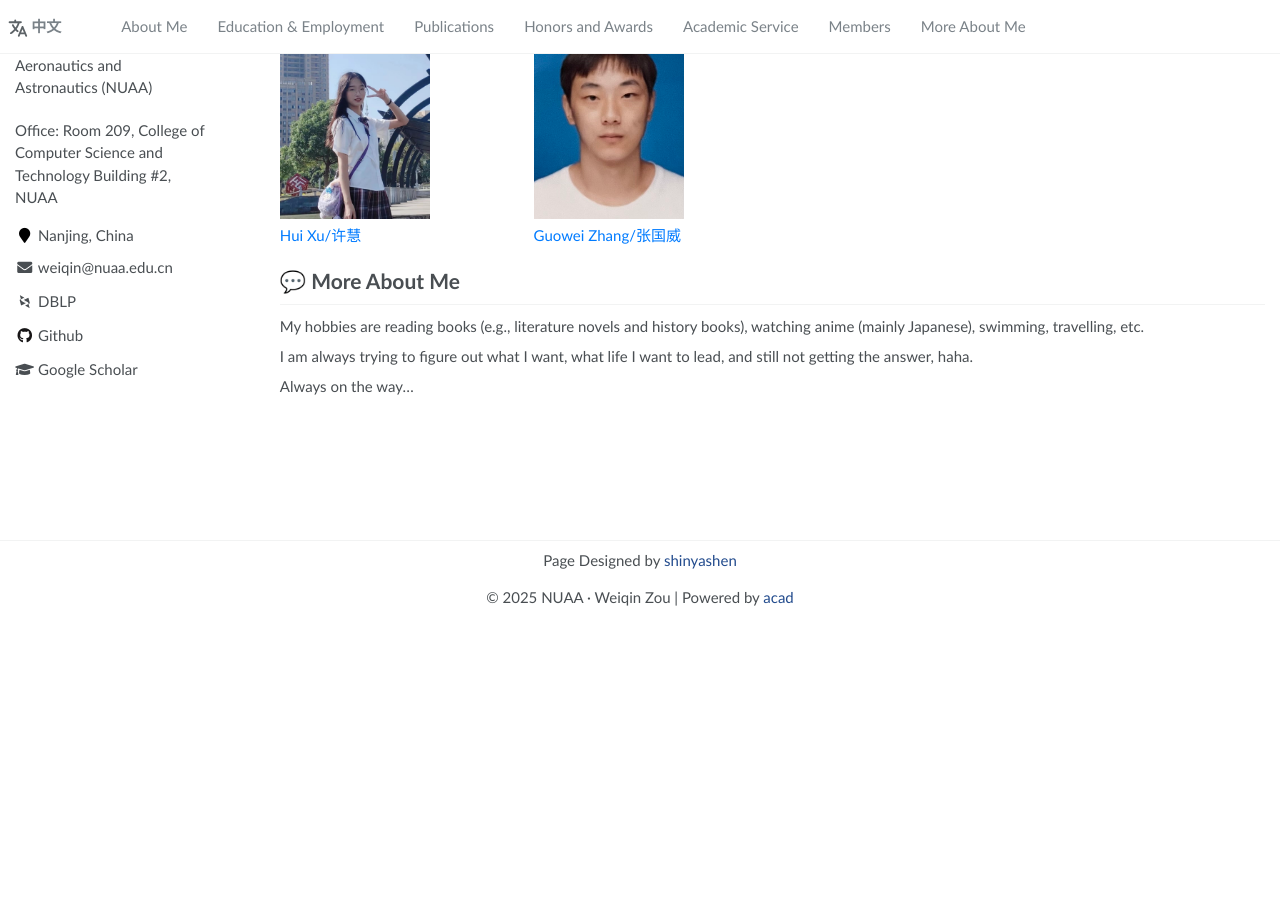
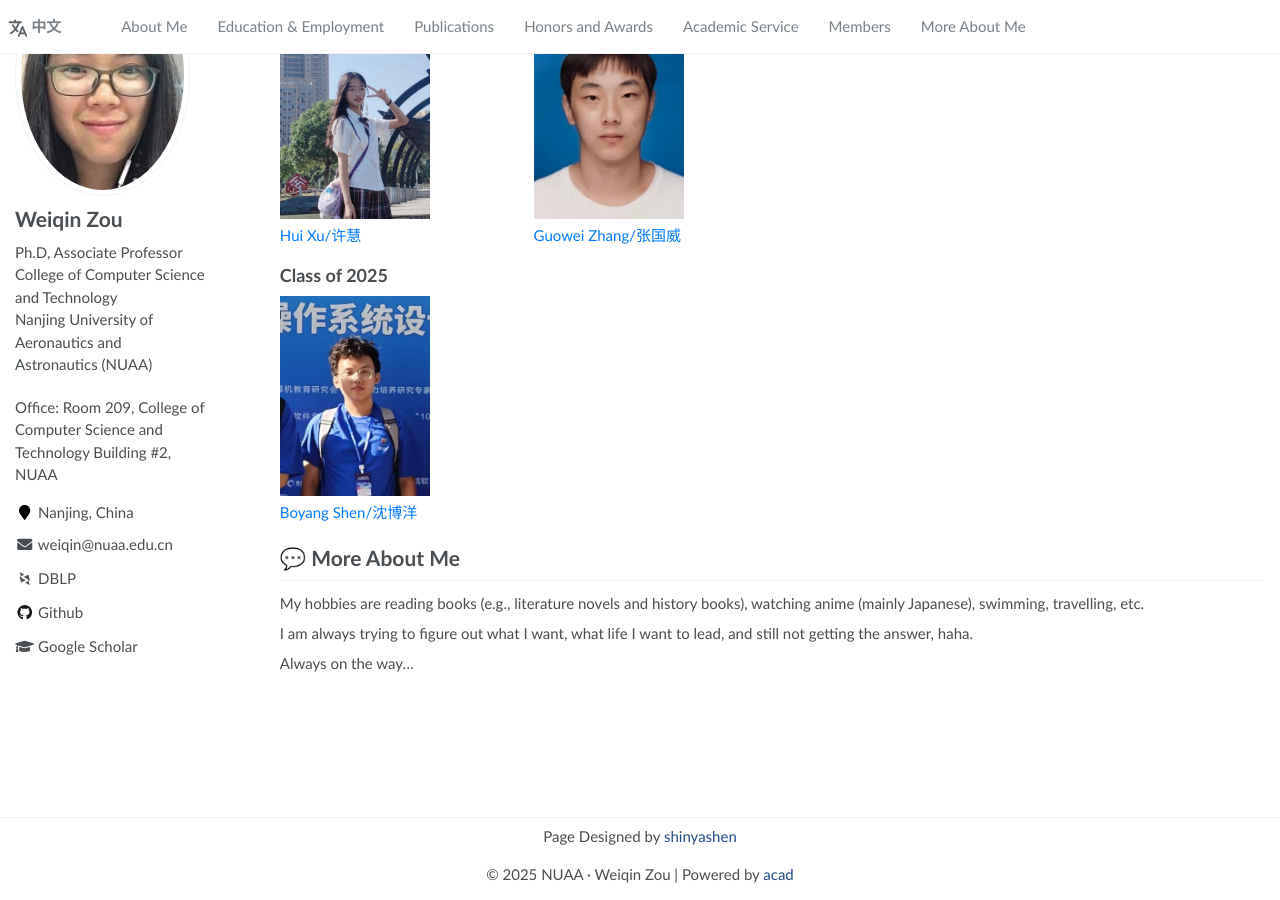
Before and after one commit to Weiqin-Zou/Weiqin-Zou.github.io, a Jekyll site: the page built from _pages/about.md, in a window 1280 px wide and 900 px high, scrolled down 3218 px. Built offline with Jekyll 4.4.1, drawn with Linux system fonts in a browser that asks for light colours; some web fonts are replaced; before the commit the page ends 3842 px from its top, so only the background shows below that.

Commit message:
update: add member

```diff
--- a/_pages/about.md
+++ b/_pages/about.md
@@ -281,6 +281,18 @@ I am actively recruiting graduate students, typically enrolling 2-3 each year. P
   </div>
 </div>
 
+## Class of 2025
+<div class="bootstrap">
+  <div class="row">
+    <div class="col-xs-6 col-sm-4 col-md-3 col-lg-3">
+      <div class="image_box" style="background-image: url(/images/members/sby.jpg);"></div>
+      <div style="text-align: left;">
+        <a href="https://github.com/shinyashen" target="_blank">Boyang Shen/沈博洋</a>
+      </div>
+    </div>
+  </div>
+</div>
+
 
 
 <span class='anchor' id='more-about-me'></span>
```
Also changed, not shown: _pages_cn/about_cn.md (+12 -0 lines), images/members/sby.jpg (added).
